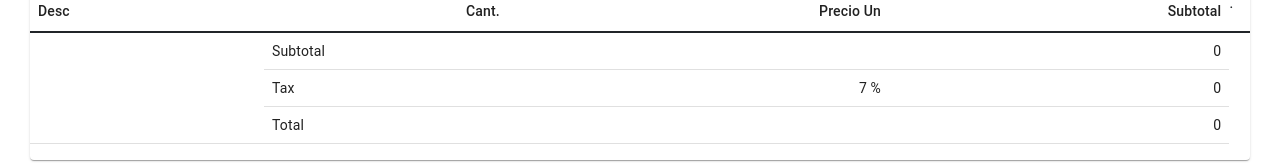
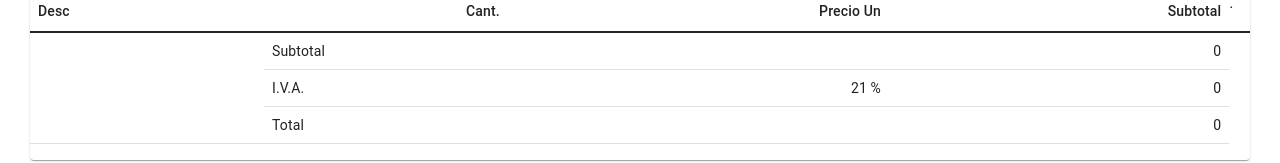
Before and after one commit to DavidCosta92/Ecomerce-React-Coderhouse-VCP, a React (Create React App) app: page /checkout in a window 1280 px wide. Shown: the part 203-366 px from the top of the page. Built offline with nearby package versions, Linux system fonts and the light colour scheme.

Commit message:
detalle esteticos

```diff
--- a/src/pages/Checkout.js
+++ b/src/pages/Checkout.js
@@ -37,7 +37,7 @@ function subtotal(products) {
 }
 
 
-const TAX_RATE = 0.07;
+const TAX_RATE = 0.21;
 const invoiceTaxes = TAX_RATE * subtotal(cartProducts);
 const invoiceTotal = invoiceTaxes + subtotal(cartProducts);
 
@@ -83,9 +83,9 @@ const invoiceTotal = invoiceTaxes + subtotal(cartProducts);
                         <TableCell align="right">{subtotal(cartProducts)}</TableCell>
                     </TableRow>
                     <TableRow>
-                        <TableCell>Tax</TableCell>
+                        <TableCell>I.V.A.</TableCell>
                         <TableCell align="right">{`${(TAX_RATE * 100).toFixed(0)} %`}</TableCell>
-                        <TableCell align="right">{invoiceTaxes}</TableCell>
+                        <TableCell align="right">{Math.round(invoiceTaxes)}</TableCell>
                     </TableRow>
                     <TableRow>
                         <TableCell colSpan={2}>Total</TableCell>
```
